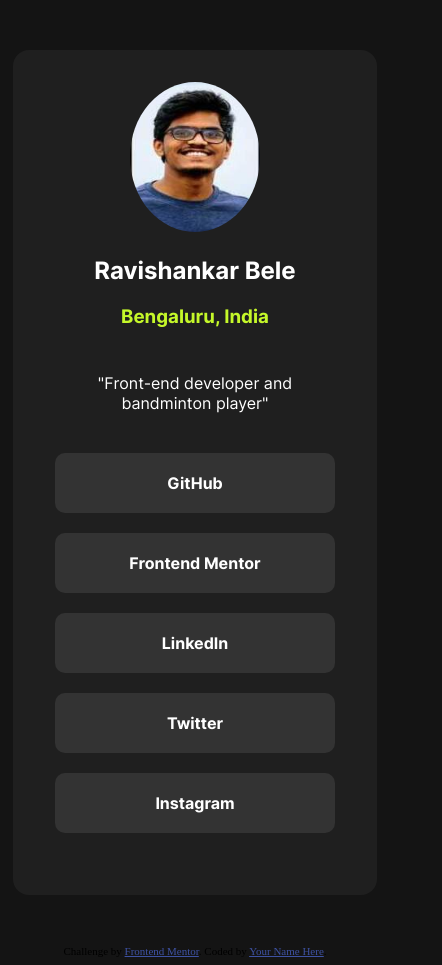
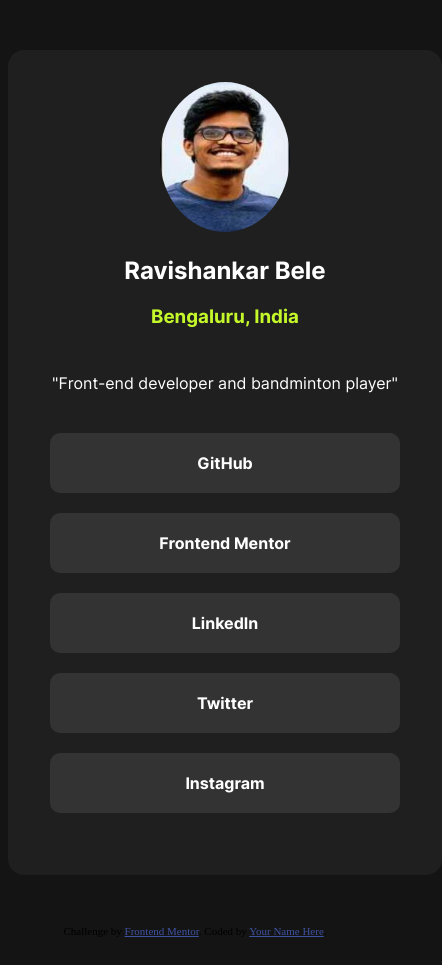
Before and after one commit to RaviBele/FrondEnd-SocialLinkProfile, a plain HTML site: page index.html in a window 390 px wide. Shown: the whole page, 442 px wide, since content can reach past the window. Drawn offline with Linux system fonts and the light colour scheme.

Commit message:
Add files via upload

```diff
--- a/styles.css
+++ b/styles.css
@@ -56,9 +56,9 @@ body {
     background-color: red;
 }
 
-@media (max-width: 430px) {
+@media (max-width: 450px) {
     .profile {
-        width: 300px;
+        width: 370px;
         padding: 2rem;
     }
 }
```
